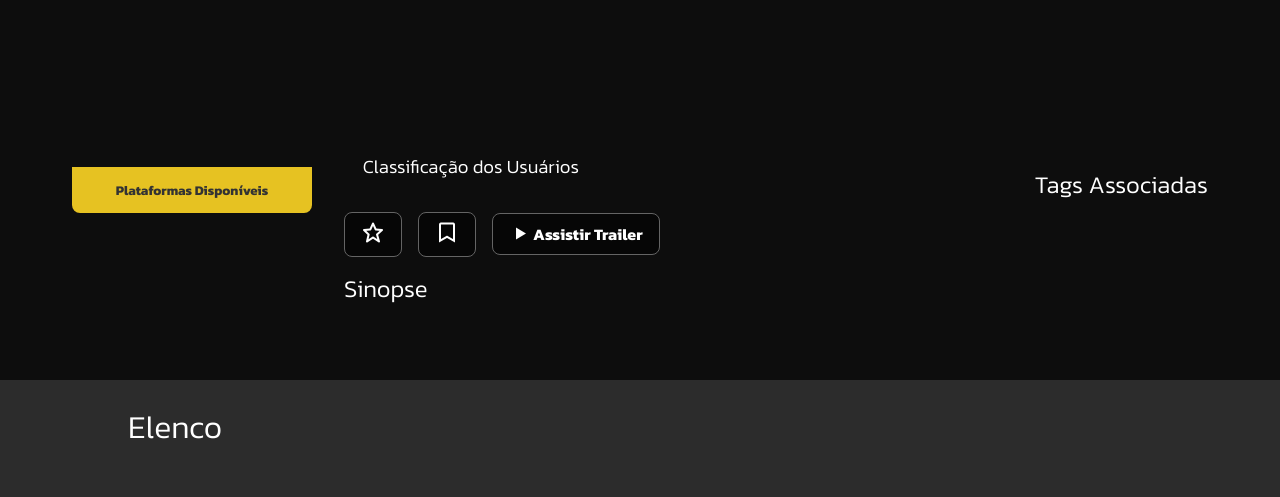
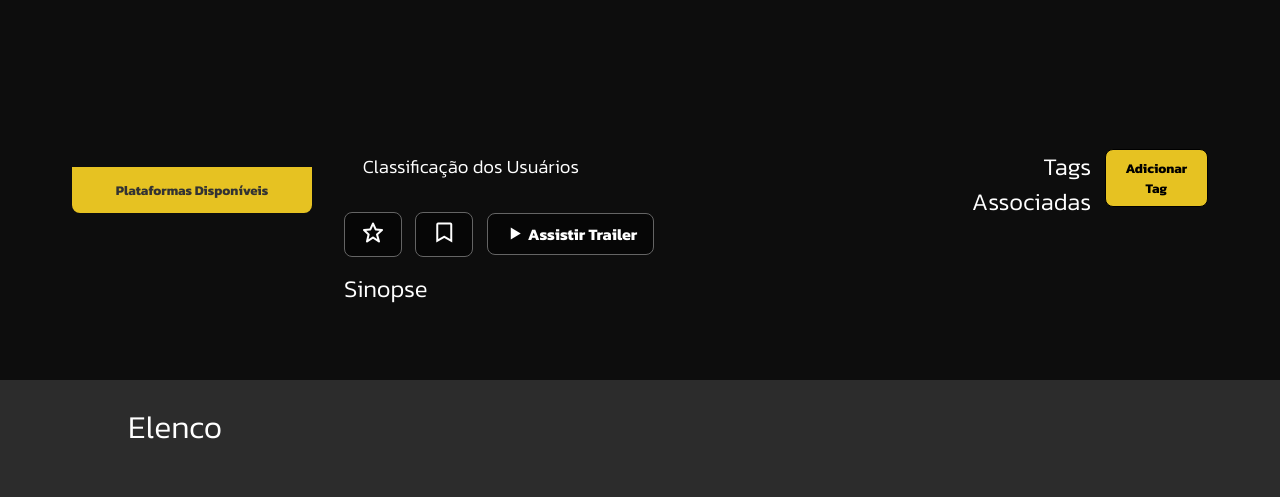
Before and after one commit to movietag/Web, a PHP site: page /visualizacaoProducao.html in a window 1280 px wide. Shown: the part 91-588 px from the top of the page. Run offline with PHP 8.4, Linux system fonts and the light colour scheme.

Commit message:
CSS add tag

```diff
--- a/css/visualizacaoProducao.css
+++ b/css/visualizacaoProducao.css
@@ -192,7 +192,6 @@ h1{
     border-radius: 8px;
     padding-left: 1rem;
     padding-right: 1rem;
-    margin-right: 1rem;
     padding-top: 0.5rem;
     padding-bottom: 0.5rem;
     background-color: #00000086;
@@ -201,13 +200,14 @@ h1{
     border-color: #646464;
     border-style: solid;
     border-width: 1px;
+    height: fit-content;
+    transition: all 0.2s;
 }
 
 /* Estilização do botão do banner ao passar o mouse */
 .banner_button:hover {
     color: #000;
     background-color: #e6e6e6;
-    transition: all 0.2s;
     border-color: #e6e6e6;
 }
 
@@ -308,6 +308,10 @@ section .lista .item-logo img{
     height: 15.75em;
 }
 
+
+.icon_button{
+    margin-right: 1em;;
+}
 
 /* Estilizando o link/botão */
 .tooltip_avaliar {
@@ -492,6 +496,30 @@ hr{
 label input[type="checkbox"]{
     padding: 1em;
 }
+
+#tagsAssociadas_add{
+    display: flex;
+    justify-content: space-between;
+
+}
+
+#addtag{
+    margin-left: 1em;;
+    margin-bottom: 1em;
+    background-color: #e6c222;
+    color: #000;
+    border: solid #000;
+    border-width: 1px;
+}
+
+#addtag:hover{
+    color: #ffffff;
+    background-color: #000000;
+    transition: all 0.2s;
+    border-color: #e6e6e6;
+    transition: all 0.2s;
+    border: 1px solid #ffffff;
+}
 /*Omena vai acertar dps :) ass.:Laun
 .card{
     background-color: #e6c222;
--- a/visualizacaoProducao.html
+++ b/visualizacaoProducao.html
@@ -80,10 +80,9 @@
                             </div>
 
                             <div class="banner_buttons">
-                                <button class="banner_button tooltip_avaliar" id="openDialogAvaliar" ><i class='bx bx-star'></i></i></button>
-                                <button class="banner_button tooltip_add_a_lista" id = "openDialog_salvar_prod"><i id="mark" class='bx bx-bookmark'></i></button>
-                                <a href="https://www.youtube.com/watch?v=QqmbrvluQRA" class="banner_button"><i
-                                        class='bx bx-play'></i>Assistir Trailer</a>
+                                <button class="banner_button tooltip_avaliar icon_button" id="openDialogAvaliar" ><i class='bx bx-star'></i></i></button>
+                                <button class="banner_button tooltip_add_a_lista icon_button" id = "openDialog_salvar_prod"><i id="mark" class='bx bx-bookmark'></i></button>
+                                <a href="https://www.youtube.com/watch?v=QqmbrvluQRA" class="banner_button"><i class='bx bx-play'></i>Assistir Trailer</a>
 
                             </div>
 
@@ -121,7 +120,10 @@
                 <!--Tags Associadas-->
                 <div class="lista" id="lista-tag">
 
-                    <h2>Tags Associadas</h2>
+                    <div id="tagsAssociadas_add">
+                        <h2>Tags Associadas</h2>
+                        <button class="banner_button" id="addtag">Adicionar Tag</button>
+                    </div>
 
                     <div class="tags">
                     </div>
```
